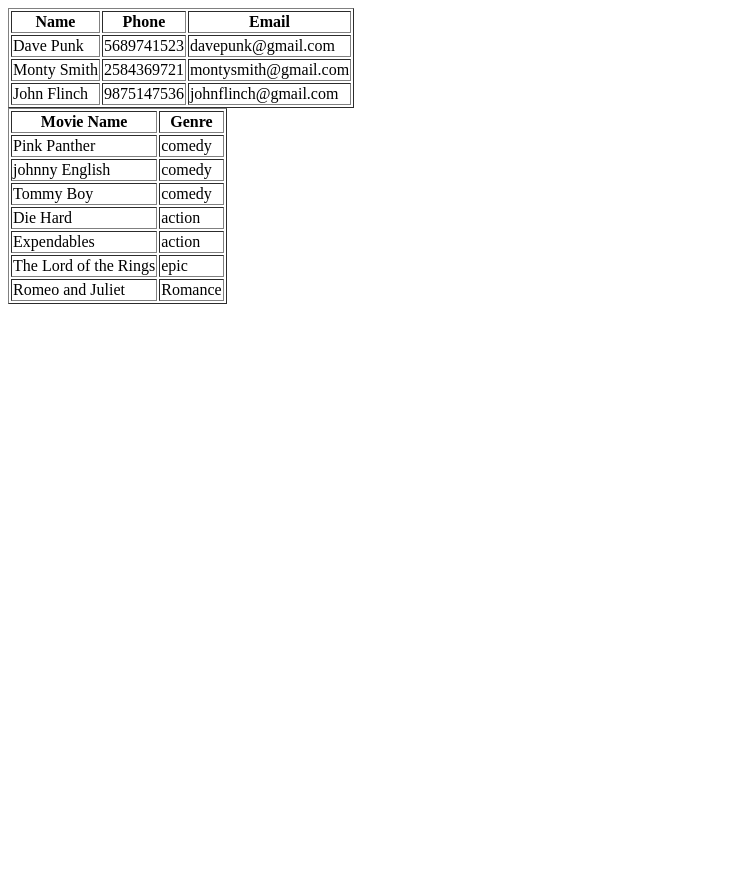
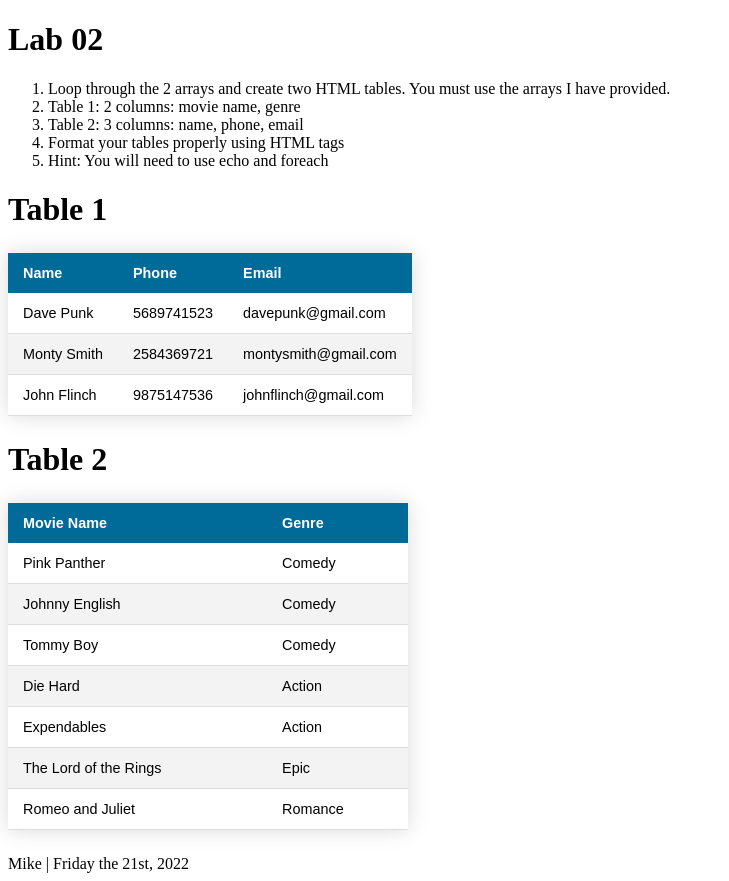
Before and after one commit to mikebiox/PHP-MVC, a PHP site: page / in a window 1280 px wide. Shown: the whole page, without its empty margins (0-729 px from the left). Before the commit the page ends 304 px from the top, so only its background shows below. Run offline with PHP 8.4, Linux system fonts and the light colour scheme.

Commit message:
Added CSS, footer, header

```diff
--- /dev/null
+++ b/CSS.php
@@ -0,0 +1,31 @@
+<style>
+        .styled-table {
+            border-collapse: collapse;
+            margin: 25px 0;
+            font-size: 0.9em;
+            font-family: sans-serif;
+            min-width: 400px;
+            box-shadow: 0 0 20px rgba(0, 0, 0, 0.15);
+        }
+        .styled-table thead tr {
+            background-color: #006a98;
+            color: #ffffff;
+            text-align: left;
+        }
+        .styled-table th,
+        .styled-table td {
+            padding: 12px 15px;
+        }
+        .styled-table tbody tr {
+            border-bottom: 1px solid #dddddd;
+        }
+
+        .styled-table tbody tr:nth-of-type(even) {
+            background-color: #f3f3f3;
+        }
+
+        .styled-table tbody tr.active-row {
+            font-weight: bold;
+            color: #009879;
+        }
+    </style>
--- /dev/null
+++ b/footer.php
@@ -0,0 +1,3 @@
+<footer>
+    Mike | <?=date('l \t\h\e jS, Y')?>
+</footer>
--- a/header.php
+++ b/header.php
@@ -3,3 +3,6 @@
 <meta charset="UTF-8">
 <title>MAP 202</title>
 <meta name="viewport" content="width=device-width,initial-scale=1">
+<head>
+    <?php include_once ('CSS.php');?>
+</head>
--- a/index.php
+++ b/index.php
@@ -3,13 +3,26 @@ include_once ('header.php');
 ?>
 
 <body>
+    <h1>Lab 02</h1>
+    <ol>
+        <li>Loop through the 2 arrays and create two HTML tables. You must use the arrays I have provided.</li>
+        <li>Table 1: 2 columns: movie name, genre</li>
+        <li>Table 2: 3 columns: name, phone, email</li>
+        <li>Format your tables properly using HTML tags</li>
+        <li>Hint: You will need to use echo and foreach</li>
+    </ol>
 
-<table border="1">
+<h1> Table 1 </h1>
+
+<table class="styled-table">
+    <thead>
         <tr>
             <th>Name</th>
             <th>Phone</th>
             <th>Email</th>
         </tr>
+    </thead>
+    <tbody>
 
 <?php
 
@@ -39,13 +52,17 @@ foreach ($employees as $employee) {
     echo '</tr>';
 }
 ?>
+</tbody>
 </table>
-<table border="1">
+<h1> Table 2 </h1>
+<table class="styled-table">
+    <thead>
         <tr>
             <th>Movie Name</th>
             <th>Genre</th>
         </tr>
-
+    </thead>
+    <tbody>
 
 <?php
 $films = array(
@@ -65,15 +82,15 @@ $films = array(
 foreach ($films as $genre => $filmArray) {
     echo '<tr>';
     foreach ($filmArray as $film) {
-        echo '<td>' . $film . '</td>';
-        echo '<td>' . $genre . '</td>';
+        echo '<td>' . ucfirst($film) . '</td>';
+        echo '<td>' . ucfirst($genre) . '</td>';
         echo '</tr>';
     }
 }
 
 ?>
-
+</tbody>
 </table>
-
+<?php include_once("footer.php");?>
 </body>
 </html>
```
Lines whose indentation alone changed are shown as unchanged.
